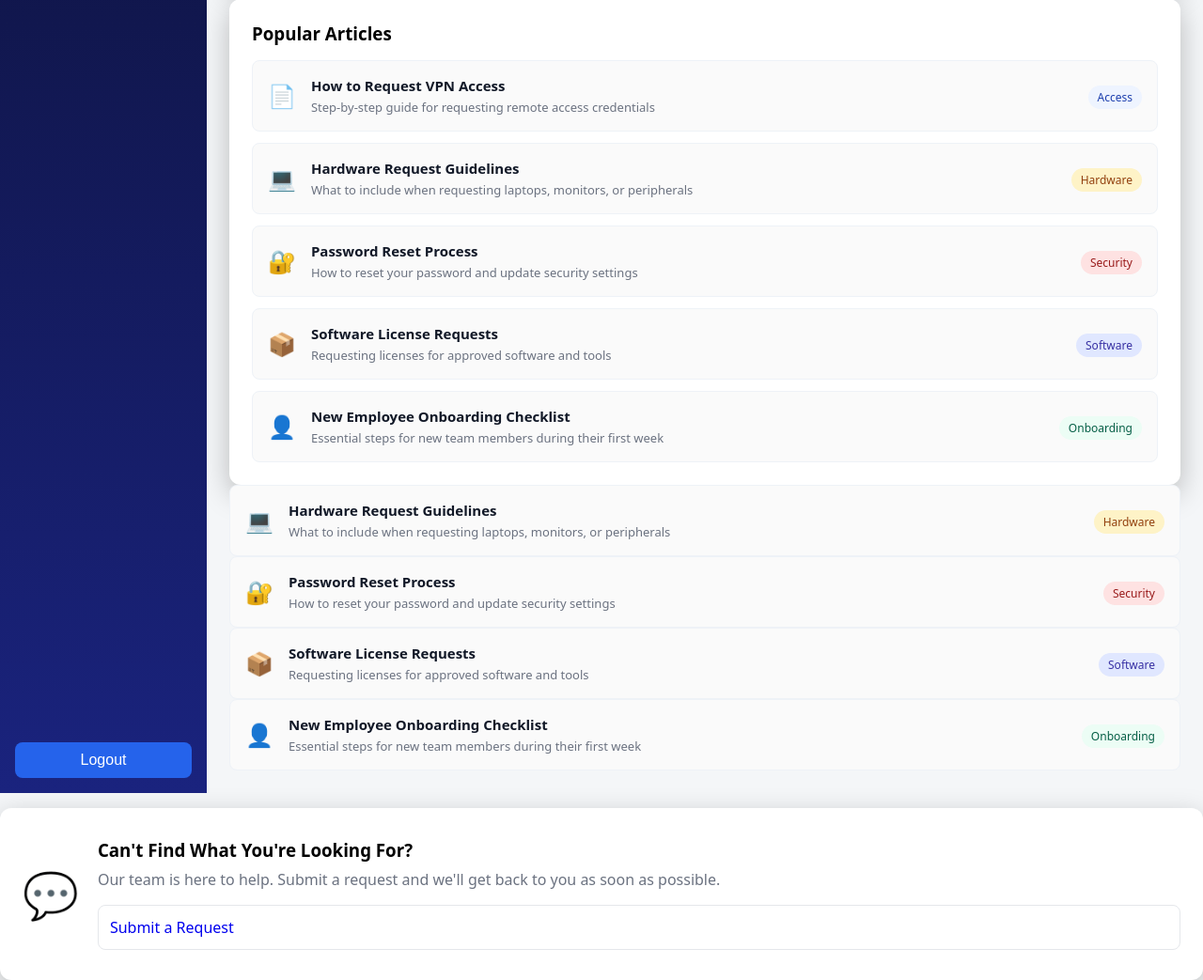
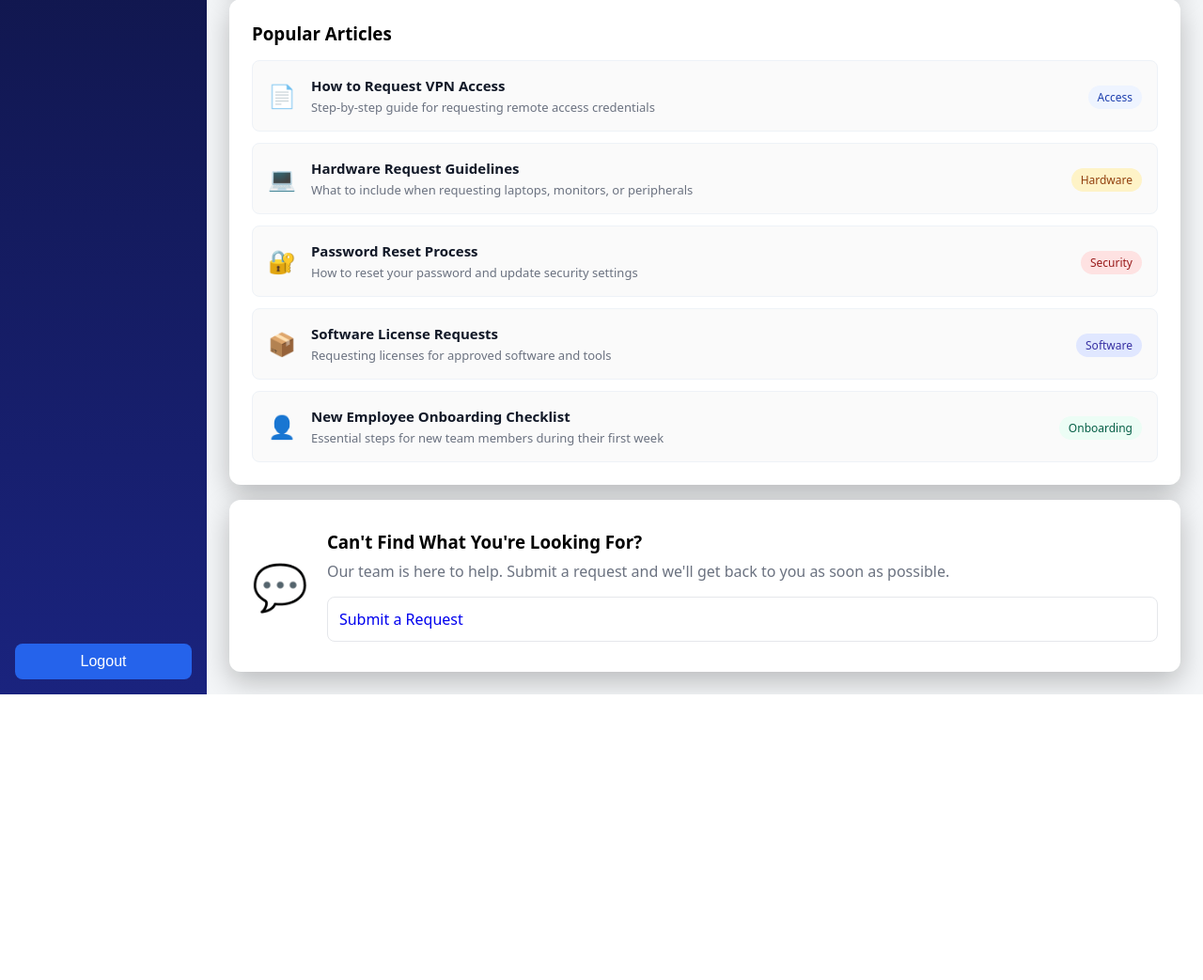
Before and after one commit to Janels-Projects/ops-request-platform, a Flask app: template templates/user_knowledge.html in a window 1280 px wide. Shown: the part 524-1567 px from the top of the page at 94% size. After the commit the page ends 1263 px from the top, so only its background shows below. Run offline with Flask 3, Linux system fonts and the light colour scheme; the template is opened without the code that fills it: most values are stand-ins (such as "Sample title", 1, 10 or a date in 2020).

Commit message:
Refactor user sidebar into shared partial and clean up KB templates

```diff
--- a/templates/user_knowledge.html
+++ b/templates/user_knowledge.html
@@ -5,22 +5,7 @@
 <div class="user-shell">
 
   <!-- User Sidebar -->
-  <aside class="user-sidebar">
-    <div class="user-brand">Ops Platform</div>
-
-    <nav class="user-nav">
-      <a href="{{ url_for('dashboard.user_dashboard') }}">Dashboard</a>
-      <a href="#">My Requests</a>
-      <a href="#">Notifications</a>
-      <a href="{{ url_for('dashboard.user_profile') }}">Profile</a>
-      <a class="{{ 'active' if active_page == 'knowledge_base' else '' }}" href="{{ url_for('dashboard.user_knowledge_base') }}">Knowledge Base</a>
-      <a href="#">Settings</a>
-
-      <form method="POST" action="{{ url_for('auth.logout') }}">
-        <button type="submit" class="btn user-logout">Logout</button>
-      </form>
-    </nav>
-  </aside>
+  {% include 'partials/user_sidebar.html' %}
 
   <!-- Main Content -->
   <main class="user-content">
@@ -107,12 +92,13 @@
     </div>
 
     <!-- Popular Articles -->
+     <!-- Popular Articles -->
 <div class="card" style="margin-top:16px;">
   <h3 style="margin-top:0; margin-bottom:16px;">Popular Articles</h3>
 
   <div class="kb-articles-list">
 
-    <!-- VPN Access Article - NOW CLICKABLE -->
+    <!-- VPN Access Article -->
     <a href="{{ url_for('dashboard.kb_article_detail', slug='how-to-request-vpn-access') }}"
        class="kb-article-item kb-article-link">
       <div class="kb-article-icon">📄</div>
@@ -187,51 +173,6 @@
 </div>
 
 
-        <div class="kb-article-item">
-          <div class="kb-article-icon">💻</div>
-          <div class="kb-article-content">
-            <div class="kb-article-title">Hardware Request Guidelines</div>
-            <div class="muted" style="font-size:13px;">What to include when requesting laptops, monitors, or peripherals</div>
-          </div>
-          <div class="kb-article-meta">
-            <span class="badge" style="background:#fef3c7;color:#92400e;">Hardware</span>
-          </div>
-        </div>
-
-        <div class="kb-article-item">
-          <div class="kb-article-icon">🔐</div>
-          <div class="kb-article-content">
-            <div class="kb-article-title">Password Reset Process</div>
-            <div class="muted" style="font-size:13px;">How to reset your password and update security settings</div>
-          </div>
-          <div class="kb-article-meta">
-            <span class="badge" style="background:#fee2e2;color:#991b1b;">Security</span>
-          </div>
-        </div>
-
-        <div class="kb-article-item">
-          <div class="kb-article-icon">📦</div>
-          <div class="kb-article-content">
-            <div class="kb-article-title">Software License Requests</div>
-            <div class="muted" style="font-size:13px;">Requesting licenses for approved software and tools</div>
-          </div>
-          <div class="kb-article-meta">
-            <span class="badge" style="background:#e0e7ff;color:#3730a3;">Software</span>
-          </div>
-        </div>
-
-        <div class="kb-article-item">
-          <div class="kb-article-icon">👤</div>
-          <div class="kb-article-content">
-            <div class="kb-article-title">New Employee Onboarding Checklist</div>
-            <div class="muted" style="font-size:13px;">Essential steps for new team members during their first week</div>
-          </div>
-          <div class="kb-article-meta">
-            <span class="badge approved">Onboarding</span>
-          </div>
-        </div>
-      </div>
-    </div>
 
     <!-- Need Help Card -->
     <div class="card" style="margin-top:16px;">
```
Also changed, not shown: templates/kb_article_detail.html (+1 -16 lines), templates/partials/user_sidebar.html (added, +39 -0 lines), templates/user_dashboard.html (+1 -39 lines), templates/user_profile.html (+1 -34 lines).
